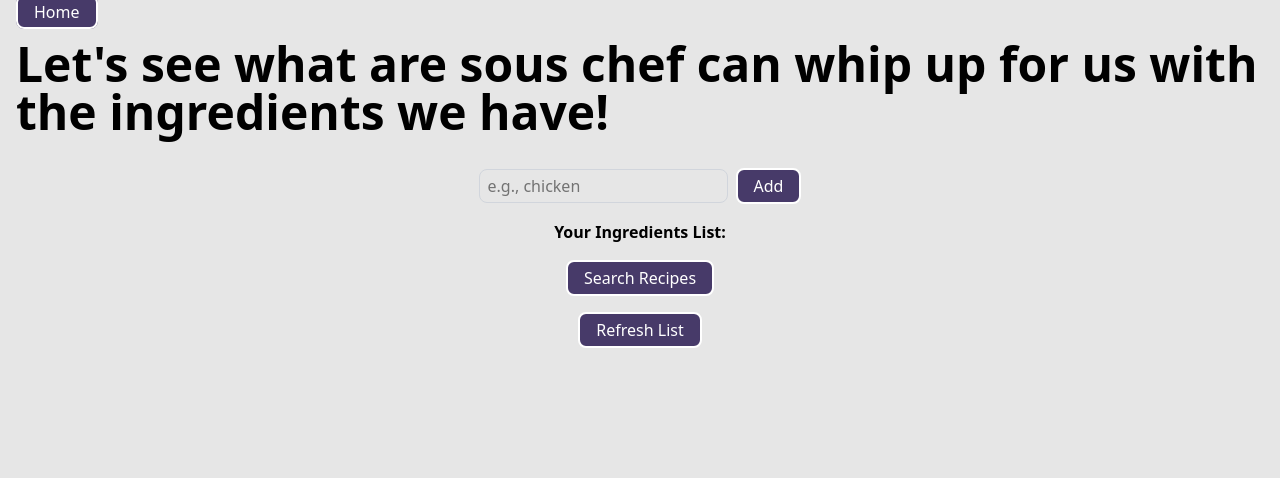
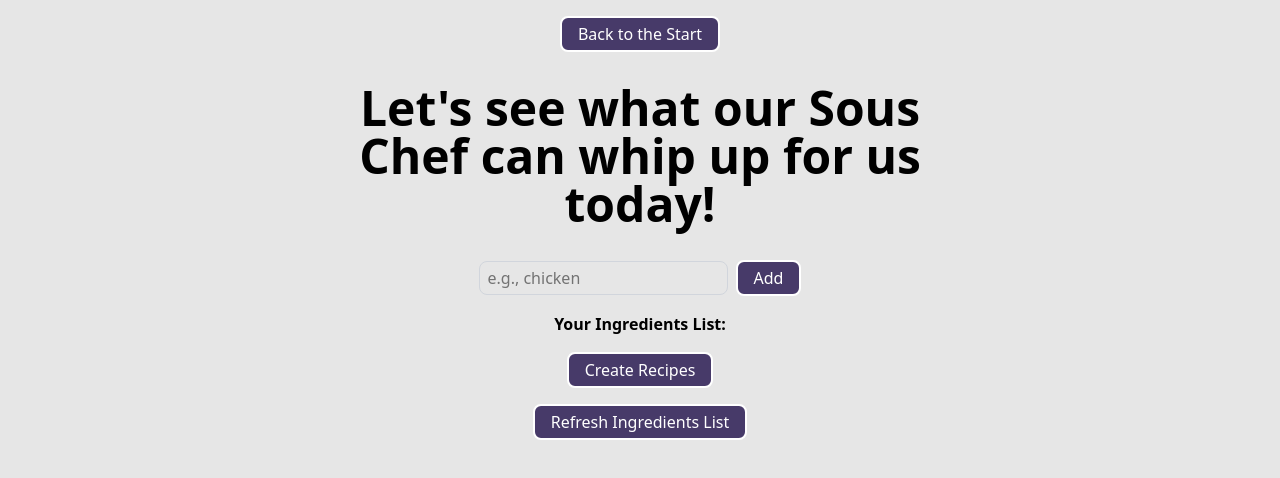
Before and after one commit to matt-wil/AI-Sous, a Next.js app: page /ai-finder in a window 1280 px wide. Shown: the top 478 px of the page. Built offline with nearby package versions, Linux system fonts and the light colour scheme.

Commit message:
refactor(*): fix up some style and wording

```diff
--- a/src/app/ai-finder/page.tsx
+++ b/src/app/ai-finder/page.tsx
@@ -51,16 +51,18 @@ export default function Page() {
   console.log("Recipes: ", recipes);
 
   return (
-    <main>
-      <Link href="/" className="m-4 sous-button">
-        Home
+    <main className="flex justify-center items-center flex-col">
+      <Link href="/" className="m-4 sous-button text-center">
+        Back to the Start
       </Link>
       {!recipes && (
         <RecipeFinder
           onClickSearchAction={handleSearch}
-          heading="Let's see what are sous chef can whip up for us with the ingredients we have!"
+          heading="Let's see what our Sous Chef can whip up for us today!"
           isLoading={isLoading}
           error={error}
+          buttonLabel="Create Recipes"
+          buttonClickedLabel="Creating Recipes..."
         />
       )}
       {recipes && (
--- a/src/app/api-finder/page.tsx
+++ b/src/app/api-finder/page.tsx
@@ -45,15 +45,17 @@ export default function Page() {
   };
 
   return (
-    <>
+    <main className="flex justify-center items-center flex-col">
       <Link href="/" className="m-4 sous-button">
-        Home
+        Back to the Start
       </Link>
       <RecipeFinder
         onClickSearchAction={handleSearch}
-        heading={"API Based Recipe Finder"}
+        heading="Lets see what recipes the people of the world have in store for us!"
         isLoading={isLoading}
         error={error}
+        buttonLabel="Search Recipes"
+        buttonClickedLabel="Searching..."
       />
       <div
         className="grid grid-cols-1 md:grid-cols-2 lg:grid-cols-3 gap-6 px-4 py-8 place-items-center"
@@ -63,6 +65,6 @@ export default function Page() {
           <ApiRecipeCard key={index} recipe={recipe} />
         ))}
       </div>
-    </>
+    </main>
   );
 }
--- a/src/app/page.tsx
+++ b/src/app/page.tsx
@@ -1,5 +1,5 @@
-import { Index } from ".";
 import Image from "next/image";
+import Link from "next/link";
 
 export default function Home() {
   return (
@@ -15,8 +15,20 @@ export default function Home() {
           />
         </div>
         <hr className="mx-4" />
-        <div className="flex justify-center items-center text-text-center mt-10 p-2">
-          <Index />
+        <div className="flex flex-col items-center text-center mt-10 p-2 gap-4">
+          <div className="flex justify-center items-center gap-4">
+            <Link className="landing-button" href="/ai-finder">
+              Create Recipe
+            </Link>
+            <Link className="landing-button" href="/api-finder">
+              Search Recipes
+            </Link>
+          </div>
+
+          <p className="text-sm text-accent max-w-md px-2 mt-3">
+            Choose **Create Recipe** for unique recipes dreamed up by our chef,
+            or **Search Recipes** to explore tested recipes from the web.
+          </p>
         </div>
       </main>
     </>
--- a/src/components/recipe-finder.tsx
+++ b/src/components/recipe-finder.tsx
@@ -10,6 +10,8 @@ export default function RecipeFinder({
   heading,
   isLoading,
   error,
+  buttonLabel,
+  buttonClickedLabel,
 }: RecipeFinderProps) {
   const { ingredients, addIngredient, clearIngredients, removeIngredient } =
     useIngredientsStore();
@@ -25,7 +27,9 @@ export default function RecipeFinder({
 
   return (
     <div className="flex flex-col gap-4 justify-center items-center">
-      <h2 className="font-bold text-5xl m-4">{heading}</h2>
+      <h2 className="font-bold text-5xl m-4 text-center max-w-1/2">
+        {heading}
+      </h2>
 
       <div>
         <input
@@ -70,10 +74,10 @@ export default function RecipeFinder({
         disabled={isLoading || ingredients.length < 3}
         className="sous-button"
       >
-        {isLoading ? "Searching..." : "Search Recipes"}
+        {isLoading ? `${buttonClickedLabel}` : `${buttonLabel}`}
       </button>
       <button onClick={clearIngredients} className="sous-button">
-        Refresh List
+        Refresh Ingredients List
       </button>
 
       {error && <p style={{ color: "red" }}>{error}</p>}
--- a/src/types.ts
+++ b/src/types.ts
@@ -5,6 +5,8 @@ export type RecipeFinderProps = {
   heading: string;
   isLoading: boolean;
   error: string | null;
+  buttonLabel: string;
+  buttonClickedLabel: string;
 };
 
 export type Recipe = {
```
